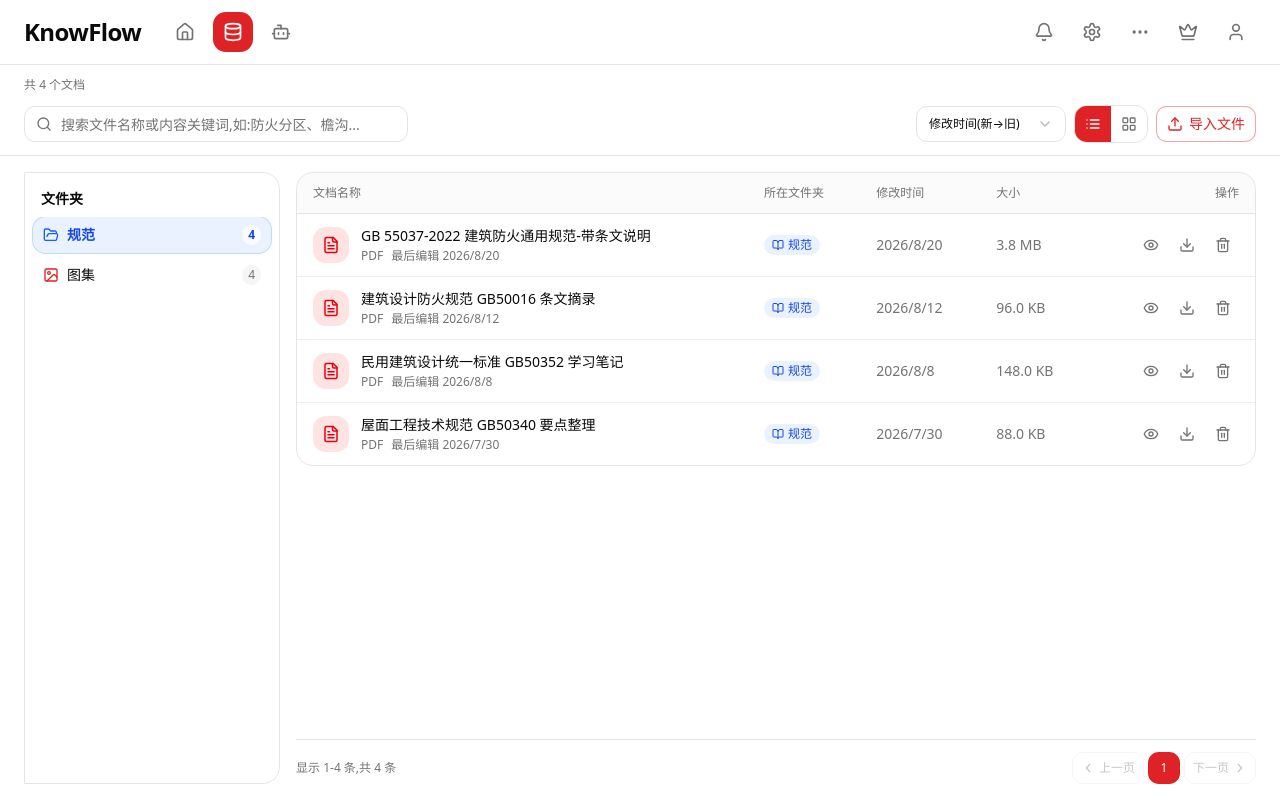
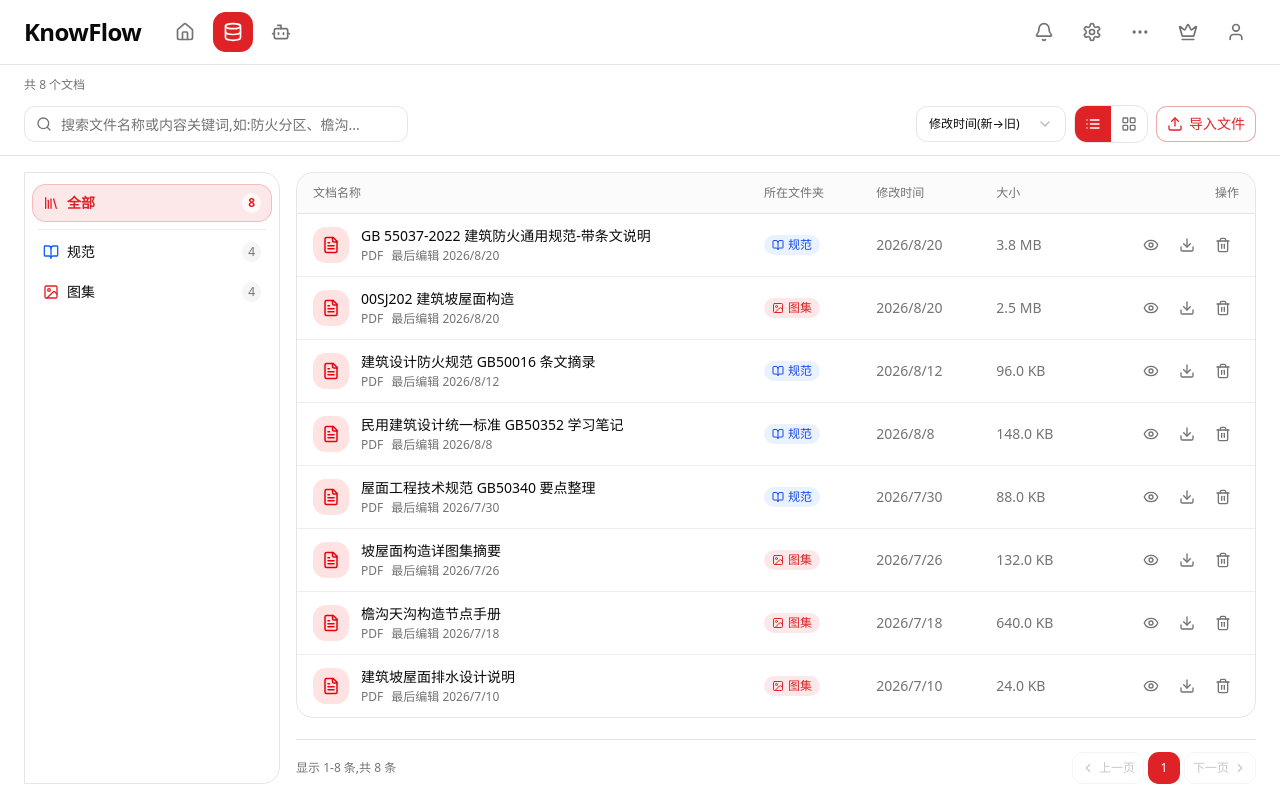
Before and after one commit to kangAIGC/KnowFlow, a Next.js app: page /KnowFlow/knowledge in a window 1280 px wide. Built offline with nearby package versions, Linux system fonts and the light colour scheme.

Commit message:
feat(knowledge): sidebar header becomes clickable 全部 option aggregating both libraries

```diff
--- a/src/app/knowledge/page.tsx
+++ b/src/app/knowledge/page.tsx
@@ -32,7 +32,9 @@ import {
   SelectTrigger,
   SelectValue,
 } from "@/components/ui/select";
-import FolderSidebar from "@/components/knowledge/folder-sidebar";
+import FolderSidebar, {
+  type SidebarSelection,
+} from "@/components/knowledge/folder-sidebar";
 import {
   FileListView,
   FileGridView,
@@ -77,7 +79,7 @@ export default function KnowledgePage() {
   const mounted = useMounted();
 
   const [files, setFiles] = useState<KnowledgeFile[]>(INITIAL_FILES);
-  const [selectedFolder, setSelectedFolder] = useState<FolderId>("standard");
+  const [selectedFolder, setSelectedFolder] = useState<SidebarSelection>("all");
   const [query, setQuery] = useState("");
   const [sortKey, setSortKey] = useState<SortKey>("modified-desc");
   const [view, setView] = useState<ViewMode>("list");
@@ -117,11 +119,11 @@ export default function KnowledgePage() {
     [files]
   );
 
-  // 过滤(名称+内容联合匹配)→ 排序
+  // 过滤(名称+内容联合匹配;选中「全部」时不限制知识库)→ 排序
   const filtered = useMemo(() => {
     const q = query.trim().toLowerCase();
     const list = files.filter((f) => {
-      if (f.folder !== selectedFolder) return false;
+      if (selectedFolder !== "all" && f.folder !== selectedFolder) return false;
       if (!q) return true;
       return (
         f.name.toLowerCase().includes(q) || f.content.toLowerCase().includes(q)
@@ -210,9 +212,10 @@ export default function KnowledgePage() {
               clearInterval(uploadTimerRef.current);
               uploadTimerRef.current = null;
             }
-            // 上传完成:入库
+            // 上传完成:入库(选中「全部」时归入规范)
             const rawName = file.name.replace(/\.pdf$/i, "") || "未命名文档";
-            const folder: FolderId = selectedFolder;
+            const folder: FolderId =
+              selectedFolder === "all" ? "standard" : selectedFolder;
             setFiles((prev) => [
               {
                 id: `kf-upload-${++idRef.current}`,
--- a/src/components/knowledge/folder-sidebar.tsx
+++ b/src/components/knowledge/folder-sidebar.tsx
@@ -1,6 +1,6 @@
 "use client";
 
-import { BookOpen, FolderOpen, Image as ImageIcon } from "lucide-react";
+import { BookOpen, FolderOpen, Image as ImageIcon, Library } from "lucide-react";
 import type { LucideIcon } from "lucide-react";
 import {
   FOLDERS,
@@ -8,6 +8,9 @@ import {
   type FolderId,
 } from "@/lib/knowledge-data";
 import { cn } from "@/lib/utils";
+
+/** 侧栏可选项:全部(all,聚合两库)或单个知识库 */
+export type SidebarSelection = "all" | FolderId;
 
 /** 两个顶级知识库的视觉区分:规范=蓝色书本,图集=红色图片(与站点主红色一致,不用橙色) */
 const FOLDER_UI: Record<
@@ -29,9 +32,9 @@ const FOLDER_UI: Record<
 };
 
 interface FolderSidebarProps {
-  /** 当前选中的知识库 id */
-  selected: FolderId;
-  onSelect: (id: FolderId) => void;
+  /** 当前选中项:全部 或 某个知识库 */
+  selected: SidebarSelection;
+  onSelect: (id: SidebarSelection) => void;
   /** 各知识库的文件数量 */
   counts: Record<FolderId, number>;
   /** 移动端抽屉打开状态 */
@@ -46,6 +49,8 @@ export default function FolderSidebar({
   open = false,
   onClose,
 }: FolderSidebarProps) {
+  const total = counts.standard + counts.atlas;
+
   return (
     <>
       {/* 移动端遮罩 */}
@@ -65,20 +70,40 @@ export default function FolderSidebar({
           open ? "max-lg:translate-x-0" : "max-lg:-translate-x-full"
         )}
       >
-        <div className="flex items-center justify-between px-4 pb-2 pt-4 lg:pt-4">
-          <span className="text-sm font-semibold text-foreground">文件夹</span>
+        <nav className="flex-1 space-y-1 overflow-y-auto px-2 pb-4 pt-3">
+          {/* 全部:聚合展示两个知识库的所有文件 */}
           <button
             type="button"
-            onClick={onClose}
-            className="flex h-7 w-7 items-center justify-center rounded-md text-muted-foreground transition-colors hover:bg-muted hover:text-foreground lg:hidden"
-            title="收起文件夹"
-            aria-label="收起文件夹"
+            onClick={() => onSelect("all")}
+            className={cn(
+              "flex w-full items-center gap-2 rounded-lg px-2.5 py-2 text-sm transition-all duration-150",
+              selected === "all"
+                ? "bg-destructive/10 font-semibold text-destructive ring-1 ring-destructive/30 dark:text-red-300"
+                : "text-foreground hover:bg-muted"
+            )}
+            aria-current={selected === "all" ? "true" : undefined}
           >
-            ✕
+            <Library
+              className={cn(
+                "h-4 w-4 shrink-0",
+                selected === "all" ? "text-destructive dark:text-red-300" : "text-muted-foreground"
+              )}
+            />
+            <span className="flex-1 text-left">全部</span>
+            <span
+              className={cn(
+                "shrink-0 rounded-full px-1.5 py-0.5 text-xs",
+                selected === "all"
+                  ? "bg-background/70"
+                  : "bg-muted text-muted-foreground"
+              )}
+            >
+              {total}
+            </span>
           </button>
-        </div>
 
-        <nav className="flex-1 space-y-1 overflow-y-auto px-2 pb-4">
+          <div className="mx-1 border-b border-border/60 pb-1" role="presentation" />
+
           {FOLDERS.map((folder) => {
             const ui = FOLDER_UI[folder.id];
             const Icon = ui.icon;
```
